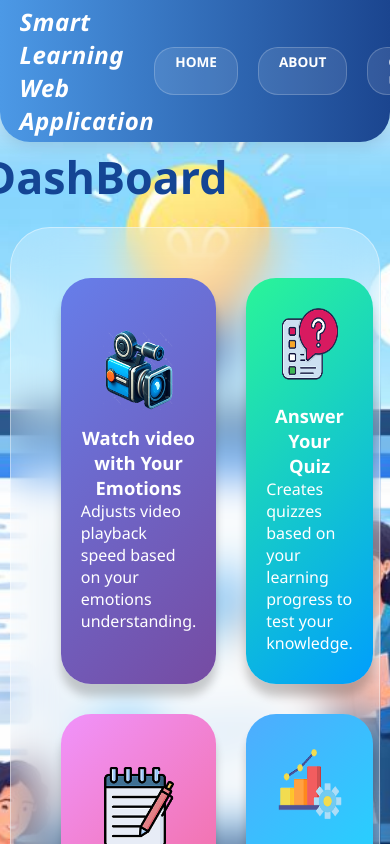
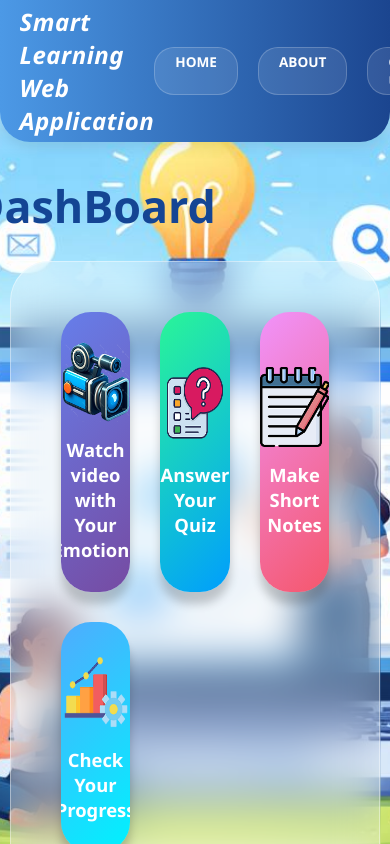
Before and after one commit to KeshaCodeolima/smart-learning-web-app-frontend, a React (Create React App) app: page / in a window 390 px wide. Shown: the top 844 px of the page. Built offline with nearby package versions, Linux system fonts and the light colour scheme.

Commit message:
(dashboard):Add the CSS styles to the span tag message.

```diff
--- a/src/Components/Dashboard/dashboard.css
+++ b/src/Components/Dashboard/dashboard.css
@@ -22,17 +22,16 @@
 .dashmain h2 {
     color: #144594;
     font-size: 2.8rem;
-    margin-top: 1%;
-    margin-bottom: 20px;
-    margin-right: 46%;
+    margin-bottom: 25px;
+    margin-right: 52%;
     font-weight: 800;
     text-align: center;
+    width: 100%;
 }
 
 .dashsection {
     display: grid;
     grid-template-columns: repeat(3, 1fr);
-    grid-template-rows: auto auto;
     gap: 30px;
 }
 
@@ -40,6 +39,8 @@
 .dashquiz,
 .dashshort,
 .dashprogres {
+    position: relative;
+    overflow: hidden;
     padding: 30px 20px;
     border-radius: 30px;
     color: white;
@@ -48,9 +49,38 @@
     align-items: center;
     justify-content: center;
     min-height: 220px;
-    transition: all 0.4s cubic-bezier(0.175, 0.885, 0.32, 1.275);
+    transition: all 0.4s ease;
     cursor: pointer;
     box-shadow: 0 12px 10px rgba(0, 0, 0, 0.2);
+}
+
+.dashsection span {
+    position: absolute;
+    top: 0;
+    left: 0;
+    width: 100%;
+    height: 100%;
+    background: rgba(0, 0, 0, 0.75);
+    color: #fff;
+    display: flex;
+    align-items: center;
+    justify-content: center;
+    padding: 20px;
+    text-align: center;
+    font-size: 0.95rem;
+    font-weight: 500;
+    opacity: 0;
+    transition: opacity 0.4s ease, transform 0.4s ease;
+    transform: translateY(20px);
+    pointer-events: none;
+}
+
+.dashvideo:hover span,
+.dashquiz:hover span,
+.dashshort:hover span,
+.dashprogres:hover span {
+    opacity: 1;
+    transform: translateY(0);
 }
 
 .dashvideo {
@@ -73,14 +103,23 @@
 .dashquiz:hover,
 .dashshort:hover,
 .dashprogres:hover {
-    transform: translateY(-10px) scale(1.02);
-    box-shadow: 0 20px 40px rgba(0, 0, 0, 0.3);
+    transform: translateY(-5px);
+    box-shadow: 0 20px 40px rgba(0, 0, 0, 0.4);
 }
 
 .image {
     width: 80px;
     height: 80px;
     margin-bottom: 15px;
+    transition: transform 0.4s ease;
+}
+
+.dashvideo:hover .image,
+.dashquiz:hover .image,
+.dashshort:hover .image,
+.dashprogres:hover .image {
+    transform: scale(0.8);
+    opacity: 0.2;
 }
 
 .dashsection p {
@@ -88,12 +127,3 @@
     font-weight: 700;
     text-align: center;
 }
-
-@media (max-width: 900px) {
-    .dashsection {
-        grid-template-areas:
-            "video quiz"
-            "short progres";
-        grid-template-columns: 1fr 1fr;
-    }
-}
```
